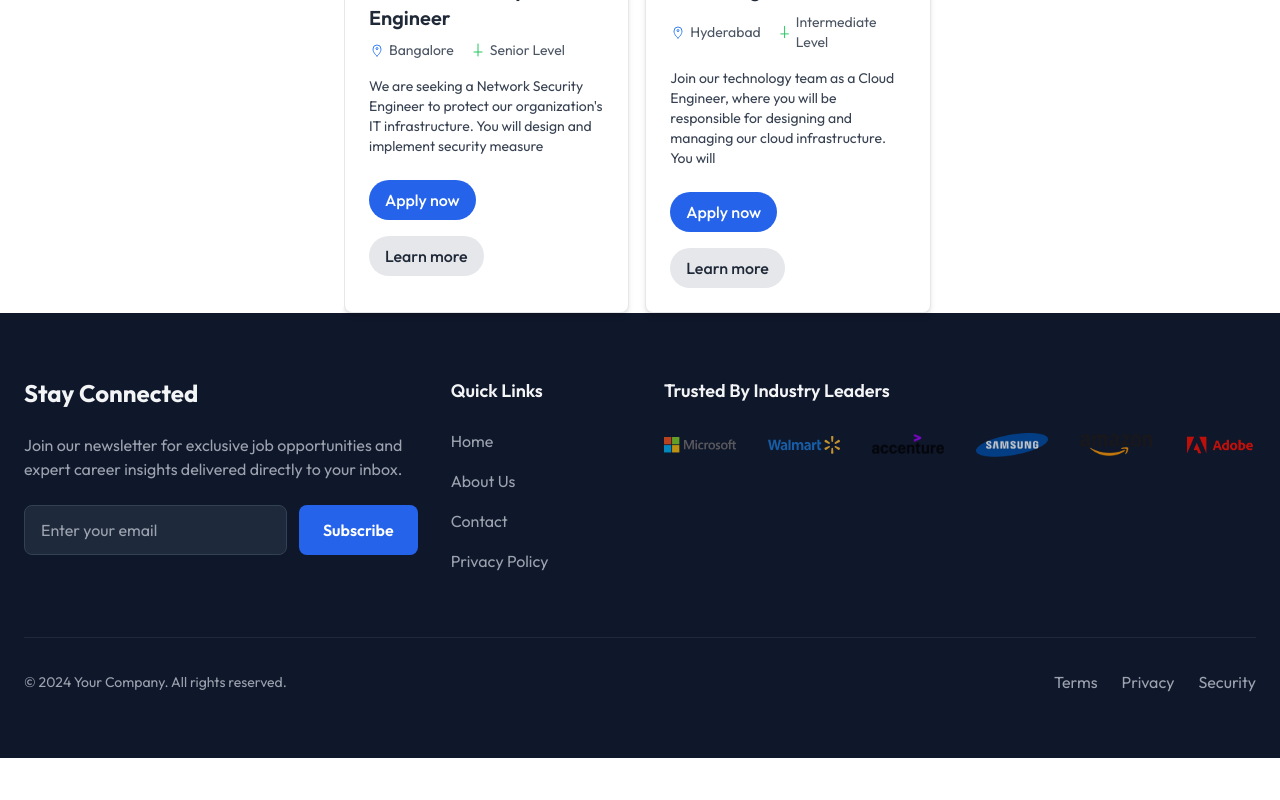
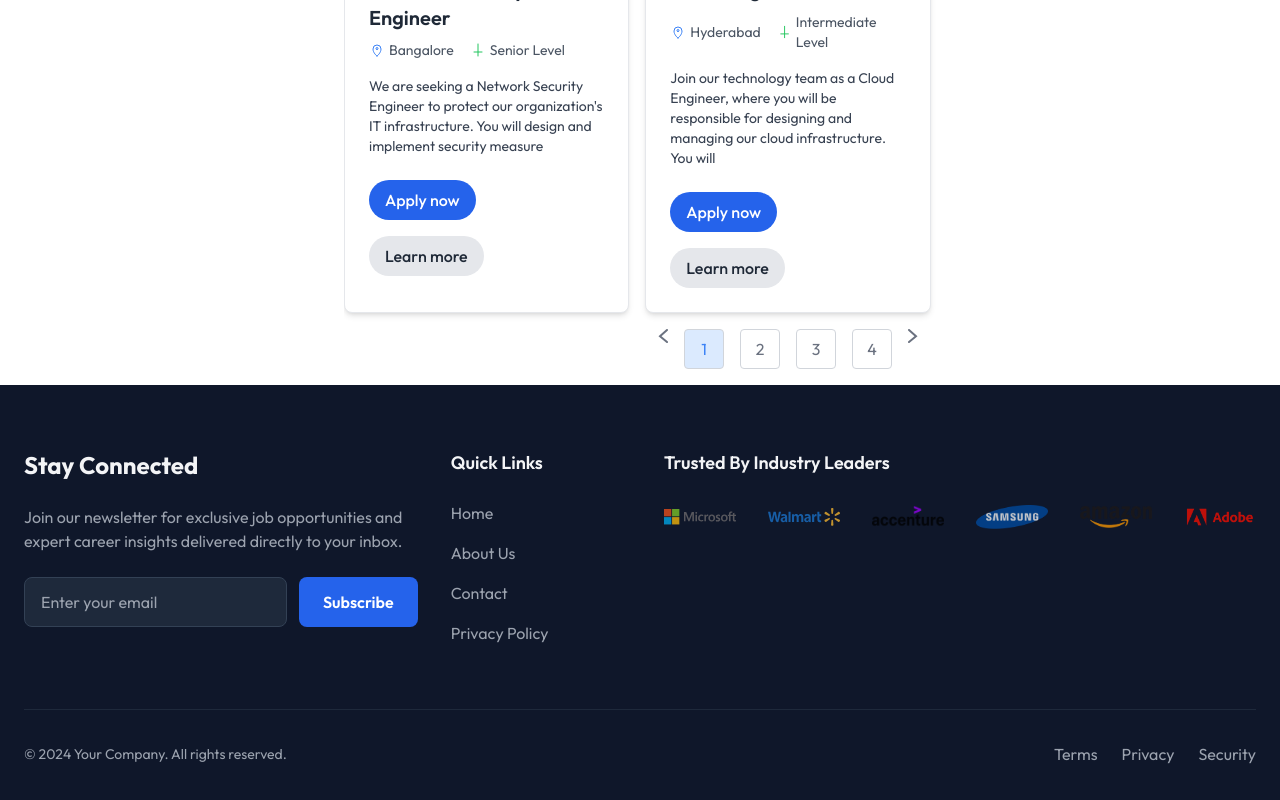
Before and after one commit to sameerajayakodi/hire-sphere, a React (Vite) app: page / in a window 1280 px wide. Shown: the part 3956-4756 px from the top of the page. Before the commit the page ends 4714 px from the top, so only its background shows below. Built offline with nearby package versions, Linux system fonts and the light colour scheme; no server answers.

Commit message:
update pagination

```diff
--- a/src/components/JobListing.jsx
+++ b/src/components/JobListing.jsx
@@ -127,6 +127,34 @@ const JobListing = () => {
             <JobCard key={index} job={job} />
           ))}
         </div>
+
+        {/* pagination */}
+
+        {jobs.length > 0 && (
+          <div className="flex flex-row justify-center gap-4 p-4 flritems-center ">
+            <a href="">
+              <img src={assets.left_arrow_icon} alt="" />
+            </a>
+            {Array.from({ length: Math.ceil(jobs.length / 6) }).map(
+              (_, index) => (
+                <a key={index} href="#job-list">
+                  <button
+                    className={` w-10 h-10  flex items-center justify-center border border-gray-300 rounded ${
+                      currentpage === index + 1
+                        ? "bg-blue-100 text-blue-500"
+                        : "text-gray-500 "
+                    }`}
+                  >
+                    {index + 1}
+                  </button>
+                </a>
+              )
+            )}
+            <a href="#job-list">
+              <img src={assets.right_arrow_icon} alt="" />
+            </a>
+          </div>
+        )}
       </section>
     </div>
   );
```
